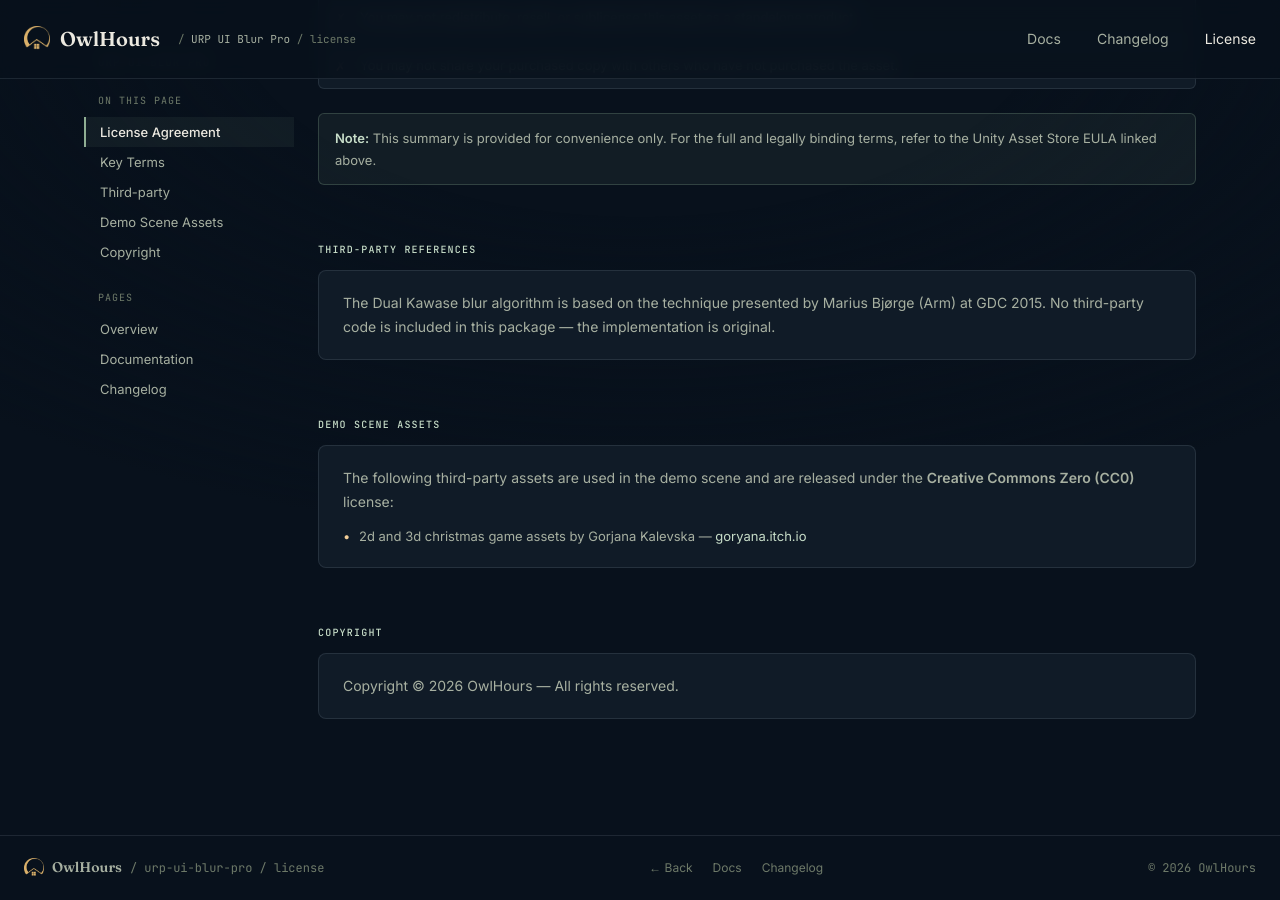
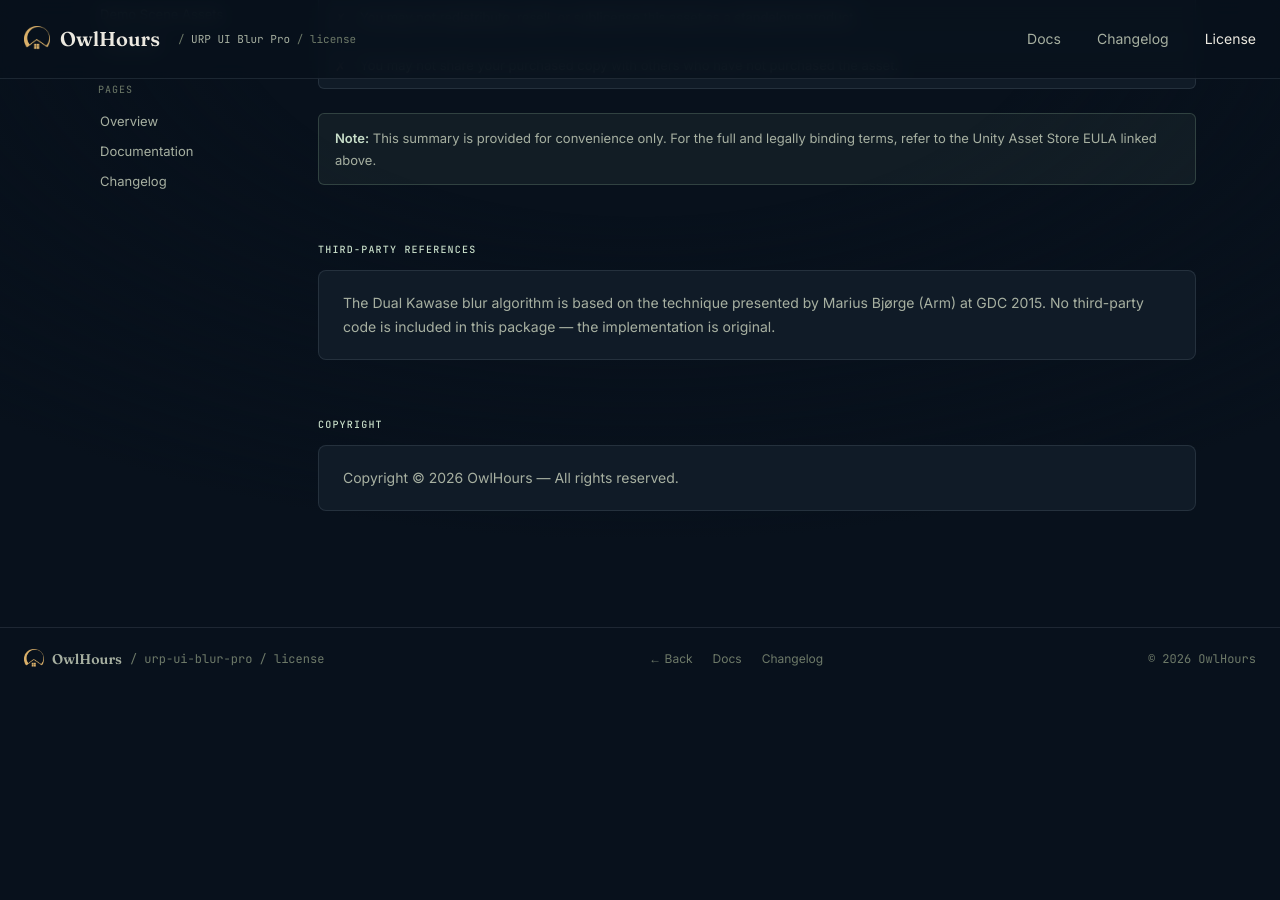
Before and after one commit to owlhoursspace/owlhourspace.github.io, a Jekyll site: the page tools/urp-ui-blur-pro/license/index.html, which Jekyll copies as it is, in a window 1280 px wide and 900 px high, scrolled down 614 px. Built offline with Jekyll 4.4.1, drawn with Linux system fonts in a browser that asks for light colours; after the commit the page ends 1305 px from its top, so only the background shows below that.

Commit message:
Update index.html

```diff
--- a/tools/urp-ui-blur-pro/license/index.html
+++ b/tools/urp-ui-blur-pro/license/index.html
@@ -262,16 +262,6 @@
       <p>The Dual Kawase blur algorithm is based on the technique presented by Marius Bjørge (Arm) at GDC 2015. No third-party code is included in this package — the implementation is original.</p>
     </div>
 
-    <h2 id="demo-assets">Demo Scene Assets</h2>
-    <div class="card">
-      <p>The following third-party assets are used in the demo scene and are released under the <strong>Creative Commons Zero (CC0)</strong> license:</p>
-      <ul class="asset-list">
-        <li class="asset-item">
-          2d and 3d christmas game assets by Gorjana Kalevska — <a href="https://goryana.itch.io/2d-and-3d-christmas-game-assets" target="_blank" rel="noopener">goryana.itch.io</a>
-        </li>
-      </ul>
-    </div>
-
     <h2 id="copyright">Copyright</h2>
     <div class="card">
       <p>Copyright © 2026 OwlHours — All rights reserved.</p>
```
